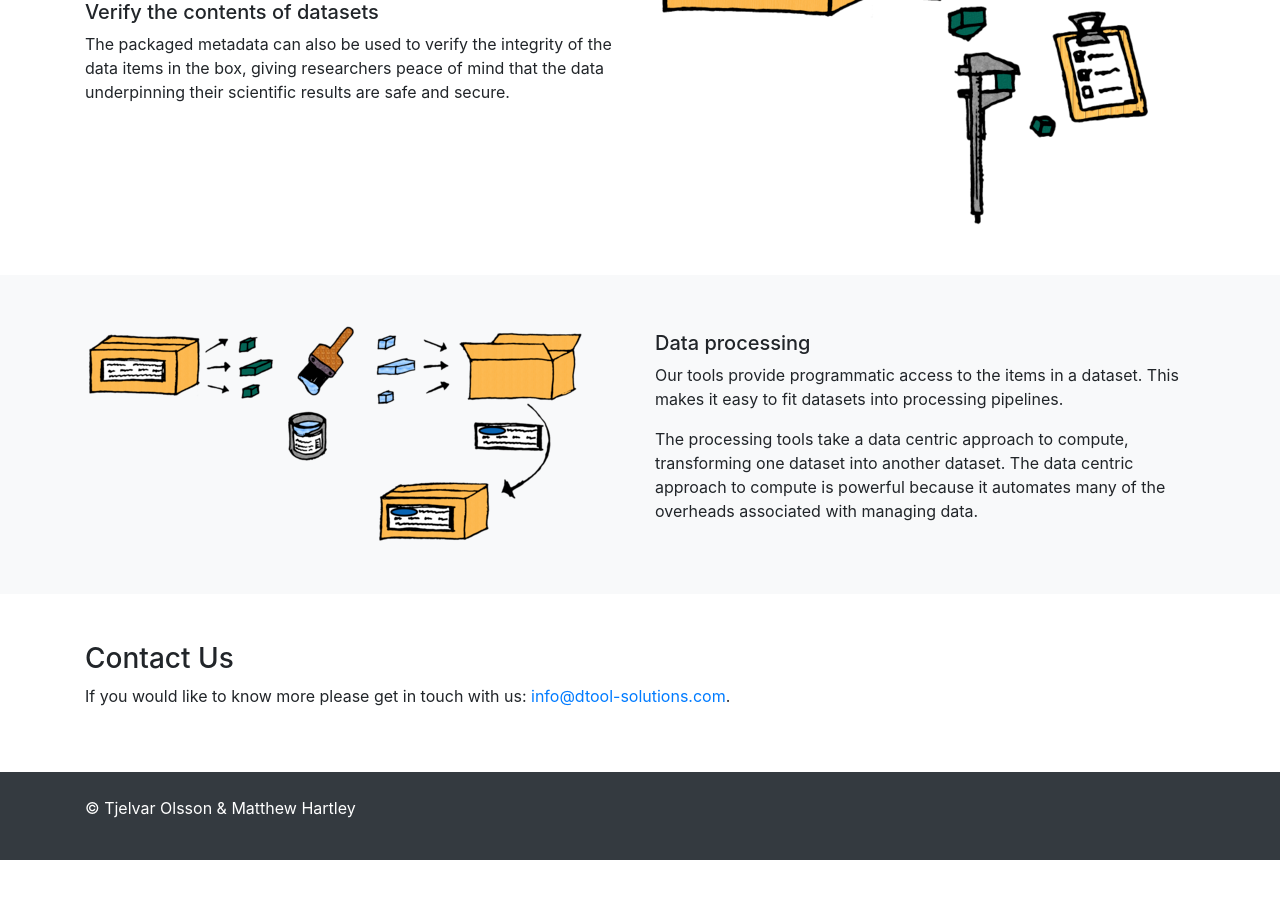
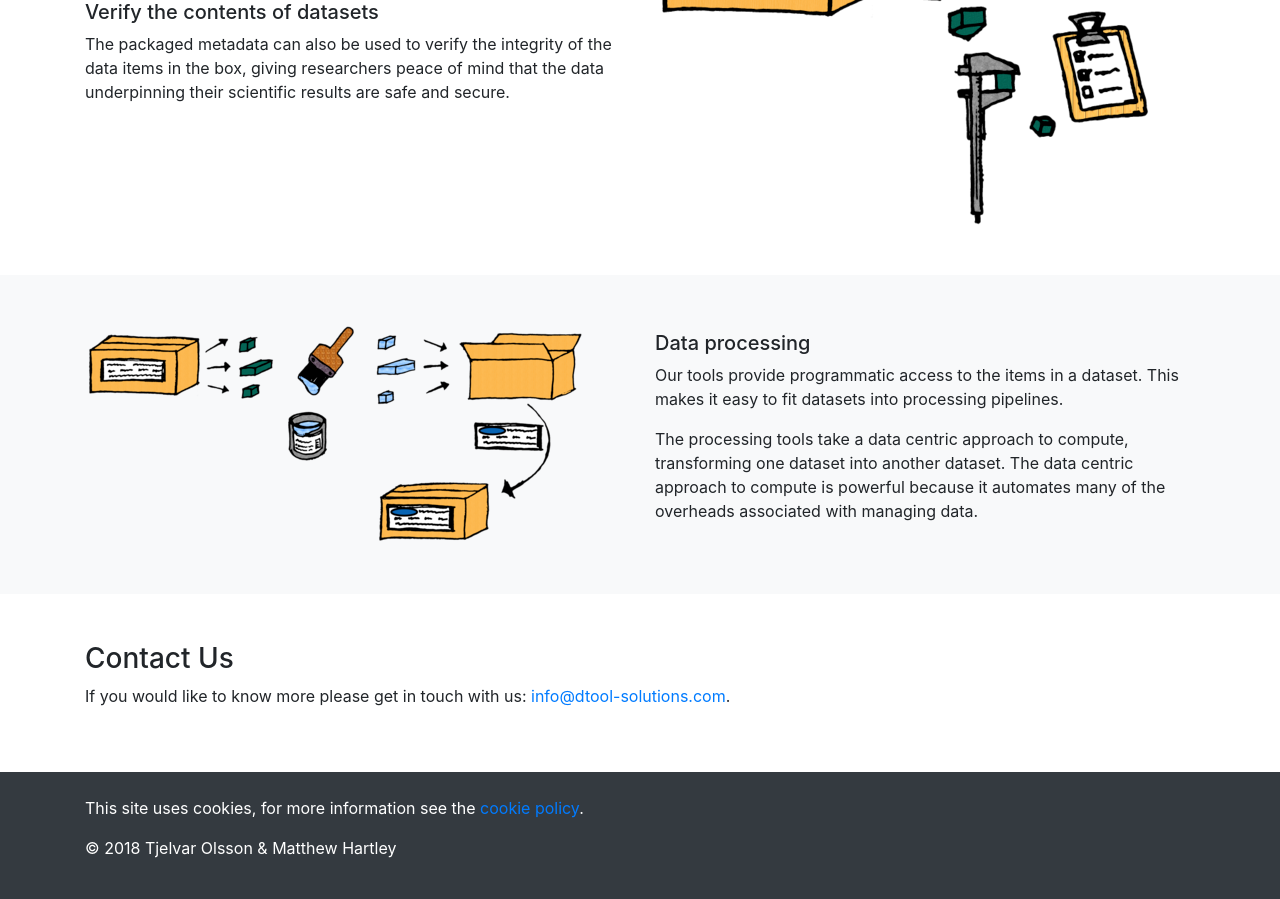
Before and after one commit to jic-dtool/jic-dtool.github.io, a Jekyll site: the page built from index.md, in a window 1280 px wide and 900 px high, scrolled down 2103 px. Built offline with Jekyll 4.4.1, drawn with Linux system fonts in a browser that asks for light colours; our own code applies the rules of GitHub Pages for plain Markdown files; before the commit the page ends 2963 px from its top, so only the background shows below that.

Commit message:
Add cookie policy

```diff
--- a/_includes/footer.html
+++ b/_includes/footer.html
@@ -1,5 +1,6 @@
 <div class="py-4 bg-dark text-white">
   <footer class="container">
-    <p>&copy; Tjelvar Olsson & Matthew Hartley</p>
+    <p>This site uses cookies, for more information see the <a href="{{ site.url }}/cookie-policy">cookie policy</a>.</p>
+    <p>&copy; 2018 Tjelvar Olsson & Matthew Hartley</p>
   </footer>
 </div>
```
Also changed, not shown: _layouts/container.html (added, +8 -0 lines), cookie_policy.md (added, +25 -0 lines).
